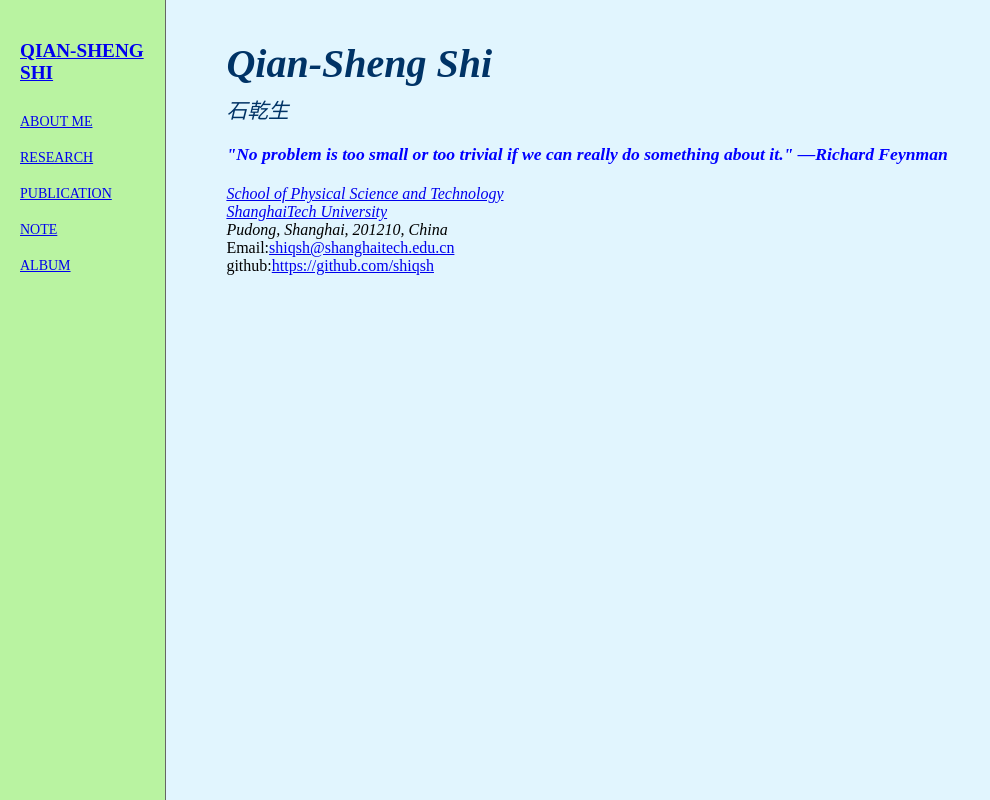
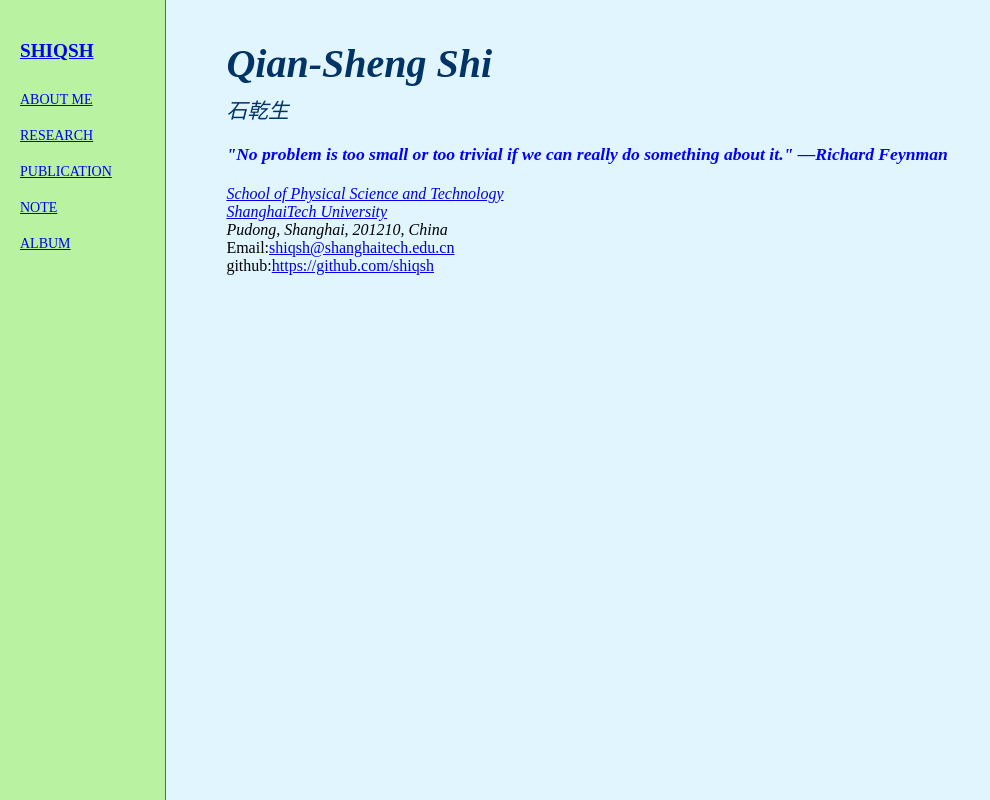
Before and after one commit to shiqsh/shiqsh.github.io, a plain HTML site: page index.html in a window 1280 px wide. Shown: the whole page, without its empty margins (0-990 px from the left). Drawn offline with Linux system fonts and the light colour scheme.

Commit message:
Update sidebar link text from 'Qian-Sheng Shi' to 'shiqsh'

```diff
--- a/index.html
+++ b/index.html
@@ -91,7 +91,7 @@
 <body>
 
     <div class="sidebar">
-        <a href="index.html" style="font-size: 1.2em; font-weight: bold; margin-bottom: 30px;">Qian-Sheng Shi</a>
+        <a href="index.html" style="font-size: 1.2em; font-weight: bold; margin-bottom: 30px;">shiqsh</a>
         <a href="aboutme.html">About Me</a>
         <a href="research.html">Research</a>
         <a href="publication.html">Publication</a>
```
